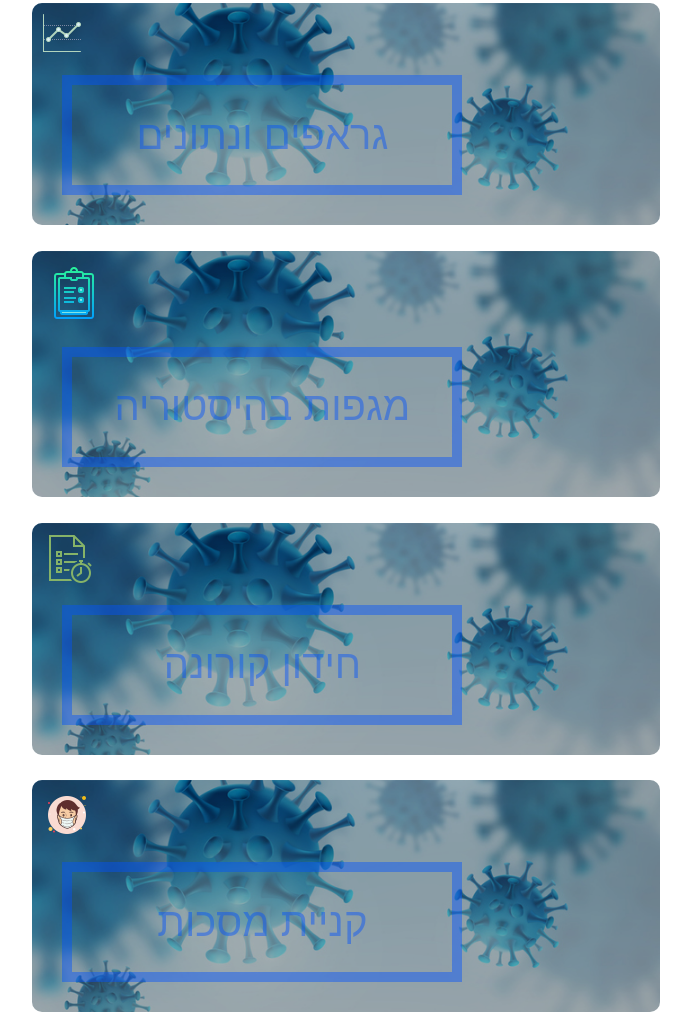
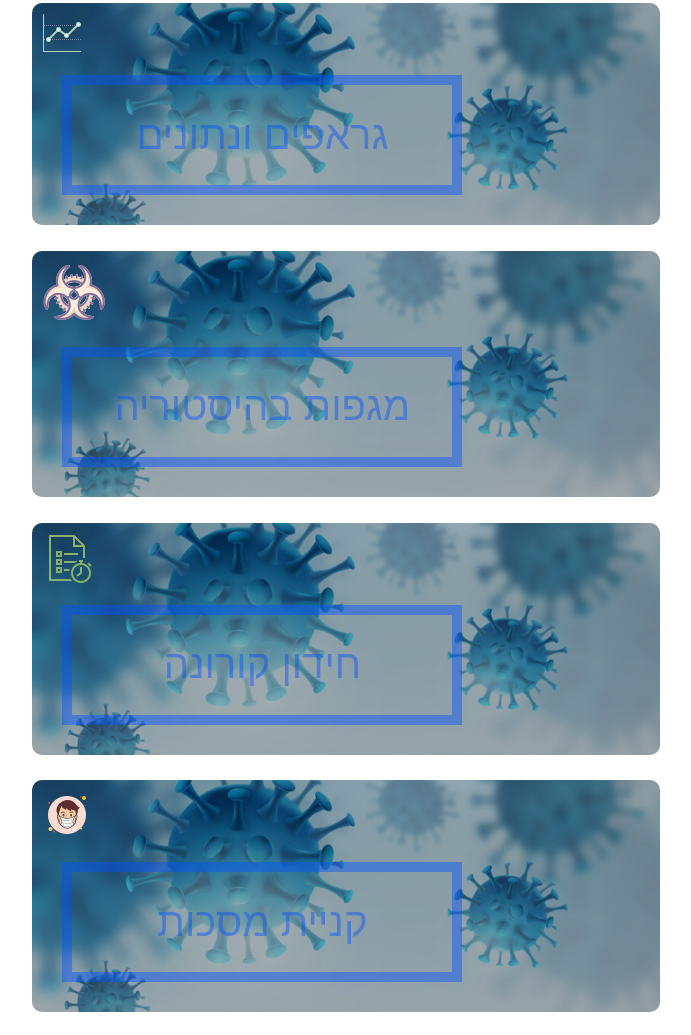
Before and after one commit to IdanHalf/CoronaProject, a plain HTML site: page index.html in a window 1280 px wide. Shown: the part 1348-2383 px from the top of the page, without its empty margins (294-985 px from the left). Drawn offline with Linux system fonts and the light colour scheme.

Commit message:
index update
added logo

```diff
--- a/index.html
+++ b/index.html
@@ -77,7 +77,7 @@
             </div>
           </div>
           <div class="service-item">
-            <div class="icon"><img src="./image/iconSurvey1.png" /></div>
+            <div class="icon"><img src="./image/iconPlague.png" /></div>
             <div>
               <a
                 href="Services/HistoryOFplagues.html"
```
Also changed, not shown: image/iconPlague.png (added).
